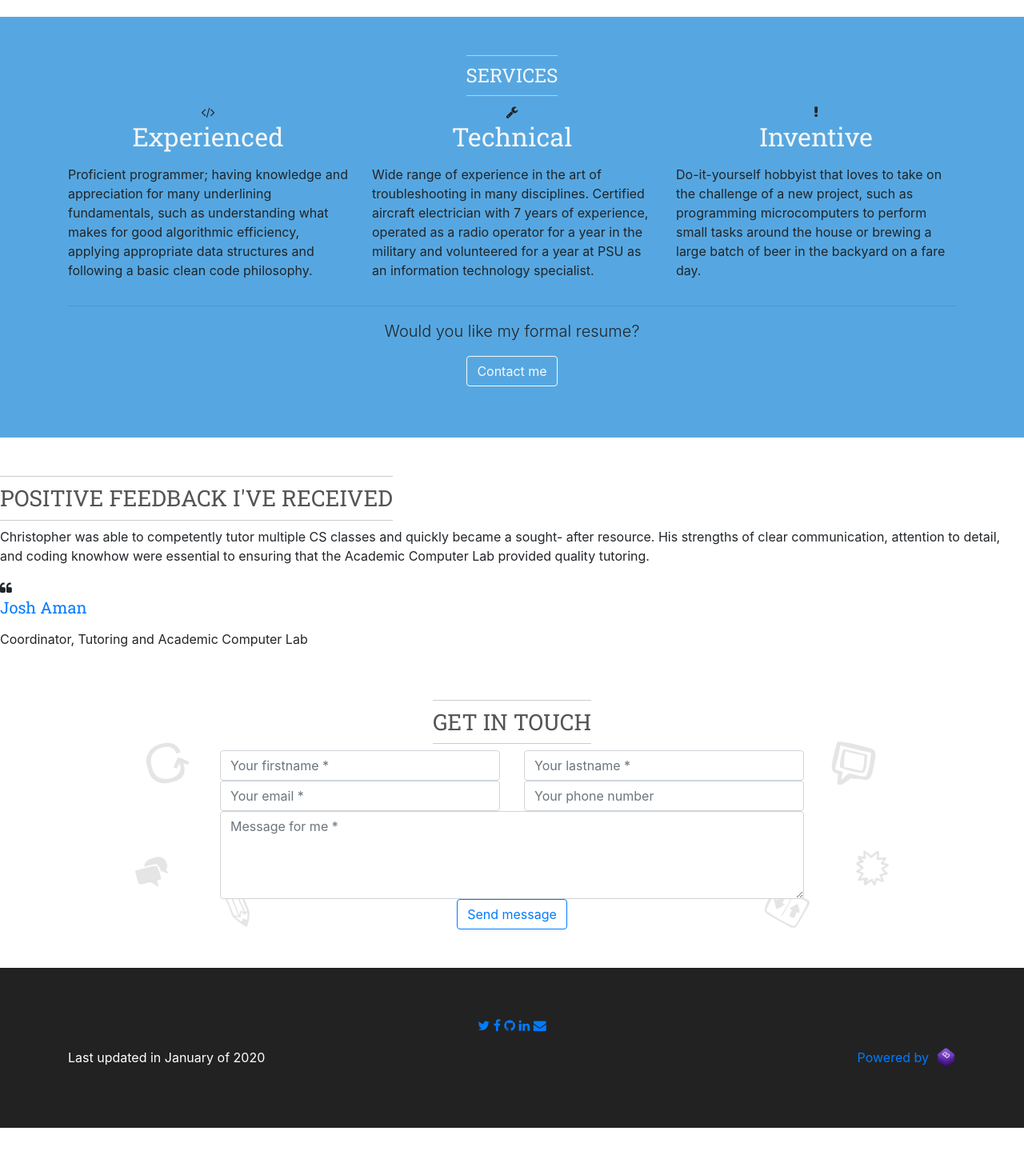
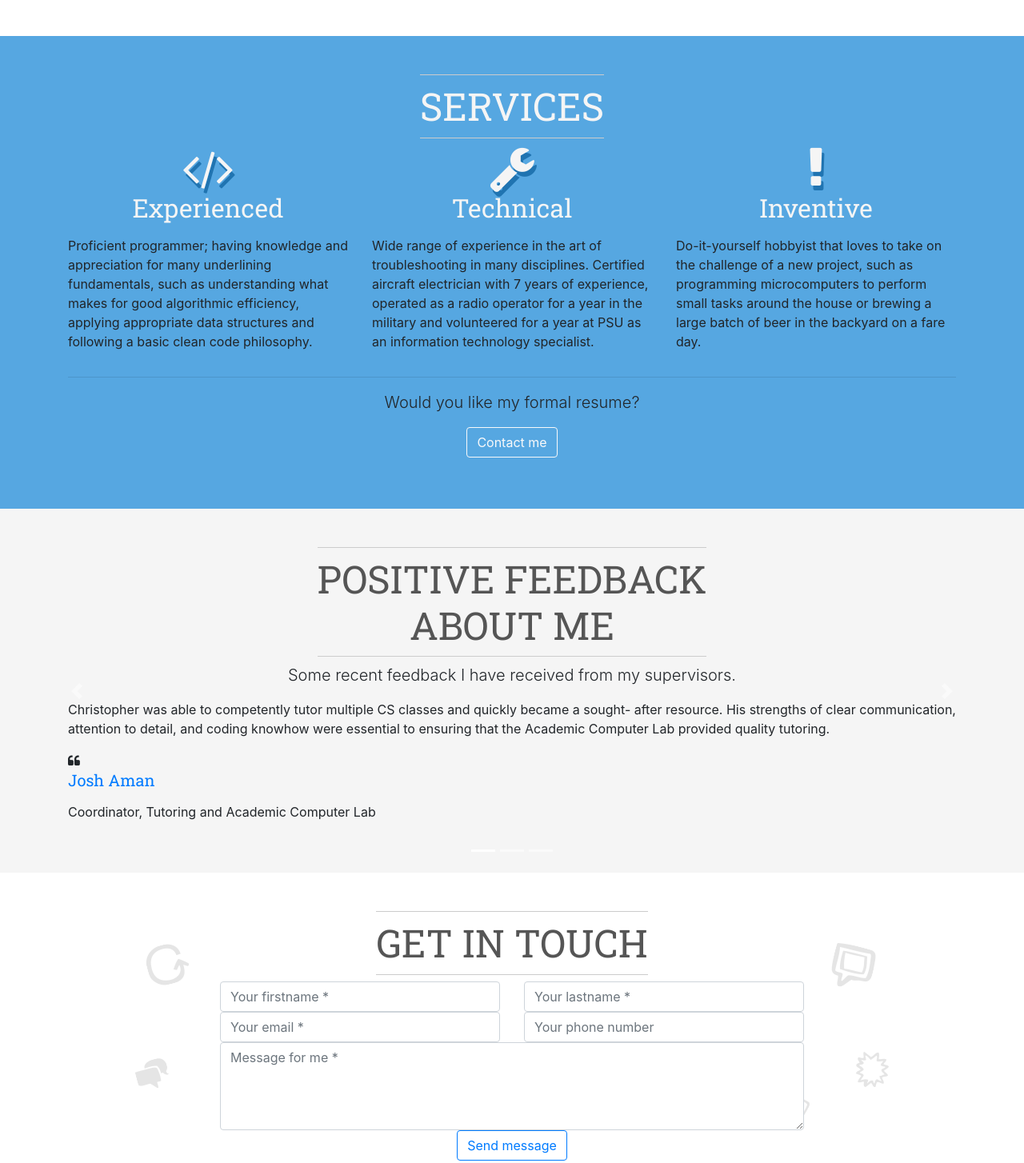
Before and after one commit to cteters/cteters.github.io, a plain HTML site: page index.html in a window 1280 px wide. Shown: the part 921-2375 px from the top of the page at 80% size. Before the commit the page ends 2331 px from the top, so only its background shows below. Drawn offline with nearby package versions, Linux system fonts and the light colour scheme.

Commit message:
Updated the service section and titles

```diff
--- a/css/style.css
+++ b/css/style.css
@@ -28,6 +28,7 @@ h2 {
 h3 {
     color: #555;
     display: inline-block;
+    font-size: x-large;
     padding: 10px 0;
     text-align: center;
     border-bottom: solid 1px #ccc;
@@ -38,6 +39,7 @@ h3 {
 h4 {
     color: #f5f5f5;
     display: inline-block;
+    font-size: 300%;
     padding: 10px 0;
     text-align: center;
     border-bottom: solid 1px #ccc;
@@ -53,11 +55,21 @@ h6 {
     color: #2b90d9;
 }
 
+title {
+    font-size: 300%;
+}
+
 #services {
     background-color: #56a7e1;
 
 }
 
+#testimonials {
+    background-color: #f5f5f5;
+}
+
+
+
 footer.main-footer {
     padding: 60px 0;
     background: #222;
--- a/index.html
+++ b/index.html
@@ -57,7 +57,7 @@
 
         <br><br>
           <header class="text-center">
-        <h3 class="title">ABOUT ME</h3>
+        <h3 class="title" style= "font-size: 300%">ABOUT ME</h3>
           </header>
           <div class="row">
             <div class="col-lg-6"  >
@@ -80,25 +80,25 @@
       <br><br>
       <div class="container">
         <header class="text-center">
-          <h4 class="title">SERVICES</h4>
+          <h4 class="title" style= "font-size: 300%">SERVICES</h4>
         </header>
         <div class="row services text-center">
           <div class="col-lg-4">
-            <div class="icon"><i class="fa fa-code"></i></div>
+            <div class="icon"><i class="fa fa-code" style="font-size:60px; color:#f5f5f5; text-shadow: 3px 6px #2074b1"></i></div>
             <h2 class="heading mb-3 text-400">Experienced</h2>
             <p class="text-left description">            Proficient programmer; having knowledge and appreciation for many underlining fundamentals,
             such as understanding what makes for good algorithmic efficiency, applying appropriate data
             structures and following a basic clean code philosophy.</p>
           </div>
           <div class="col-lg-4">
-            <div class="icon"><i class="fa fa-wrench"></i></div>
+            <div class="icon"><i class="fa fa-wrench" style="font-size:60px; color:#f5f5f5; text-shadow: 3px 6px #2074b1"></i></div>
             <h2 class="heading mb-3 text-400">Technical</h2>
             <p class="text-left description">            Wide range of experience in the art of troubleshooting in many disciplines. Certified
             aircraft electrician with 7 years of experience, operated as a radio operator for a year in
             the military and volunteered for a year at PSU as an information technology specialist.</p>
           </div>
           <div class="col-lg-4">
-            <div class="icon"><i class="fa fa-exclamation"></i></div>
+            <div class="icon"><i class="fa fa-exclamation" style="font-size:60px; color:#f5f5f5; text-shadow: 3px 6px #2074b1"></i></div>
             <h2 class="heading mb-3 text-400">Inventive</h2>
             <p class="text-left description">            Do-it-yourself hobbyist that loves to take on the challenge of a new project, such as
             programming microcomputers to perform small tasks around the house or brewing a large batch
@@ -118,8 +118,13 @@
 
 
 <section id="testimonials" class="carousel slide" data-ride="carousel" data-interval="6000">
-<br><br>
-  <h3><center>POSITIVE FEEDBACK I'VE RECEIVED</center></h3>
+  <div class="container">
+	  <br><br>
+
+          <header class="text-center mb-2">
+          <h3  class="title" style= "font-size: 300%">Positive Feedback<br><span>about me</span></h3>
+          <p  class="lead">Some recent feedback I have received from my supervisors.</p>
+        </header>
 
 
 <ol class="carousel-indicators">
@@ -202,14 +207,17 @@
 </a>
 
 <br><br>
+
+	</div>
 </section>
 
 
     <!-- Contact-->
     <section id="contact" style="background: url(img/contact_bg.png) center no-repeat;" class="contact-section contact">
         <div class="container">
+          <br><br>
           <header class="text-center">
-            <h3 class="title">Get In Touch</h3>
+            <h3 class="title" style= "font-size: 300%">Get In Touch</h3>
           </header>
           <div class="row">
             <div class="col-lg-8 mx-auto">
@@ -232,6 +240,7 @@
                     <div class="col-md-12">
                       <textarea name="comments" placeholder="Message for me *" rows="4" required="required" class="form-control"></textarea>
                     </div>
+
                     <div class="col-md-12 text-center">
                       <!-- <a href="contact.php" type="submit" value="Submit" class="btn btn-outline-primary" role="button">Send message</a>-->
       <a href="https://github.com/cteters/cteters.github.io" type="submit" value="Submit" class="btn btn-outline-primary" role="button">Send message</a>
@@ -251,11 +260,11 @@
 
             <div class="text-center">
             <p class="social">
-              <a href="https://twitter.com/Christeters" target="_link"><i class="fa fa-twitter"></i></a>
-              <a href="https://www.facebook.com/Cteters79" target="_link" ><i class="fa fa-facebook"></i></a>
-              <a href="https://github.com/cteters" target="_link" ><i class="fa fa-github"></i></a>
-              <a href="https://www.linkedin.com/in/cteters/" target="_link" ><i class="fa fa-linkedin"></i></a>
-              <a href="mailto:cteters@gmail.com" ><i class="fa fa-envelope"></i></a>
+              <a href="https://twitter.com/Christeters" target="_link"><i class="fa fa-twitter" style="font-size:40px"></i></a>
+              <a href="https://www.facebook.com/Cteters79" target="_link" ><i class="fa fa-facebook" style="font-size:40px"></i></a>
+              <a href="https://github.com/cteters" target="_link" ><i class="fa fa-github" style="font-size:40px"></i></a>
+              <a href="https://www.linkedin.com/in/cteters/" target="_link" ><i class="fa fa-linkedin" style="font-size:40px"></i></a>
+              <a href="mailto:cteters@gmail.com" ><i class="fa fa-envelope" style= "font-size:40px"></i></a>
             </p>
             </div>
 
```
